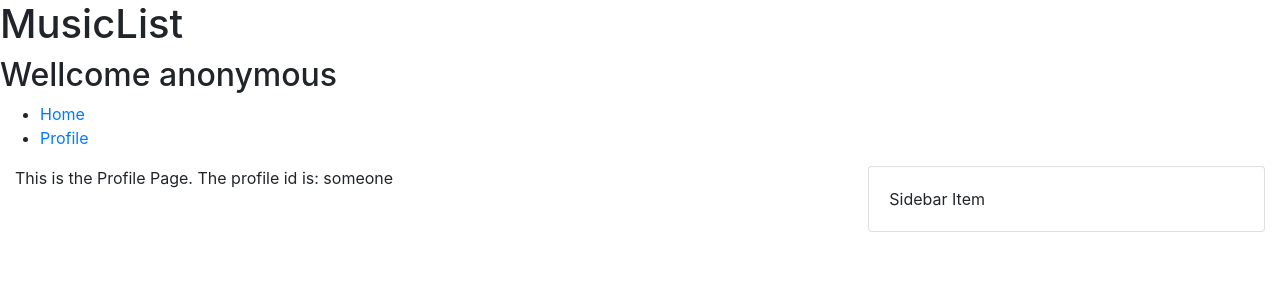
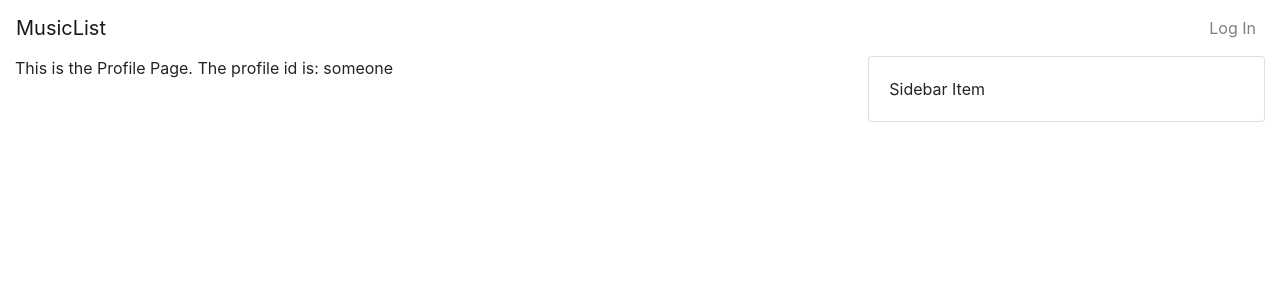
Before and after one commit to jimyandres/MusicList, a React app: page /account/profile/someone in a window 1280 px wide. Shown: the top 300 px of the page. Built offline with nearby package versions, Linux system fonts and the light colour scheme; the HTML template or start-up script is replaced by a standard one.

Commit message:
Navbar styling and some minor changes

```diff
--- a/package.json
+++ b/package.json
@@ -15,7 +15,7 @@
     "babel-loader": "^7.1.4",
     "babel-preset-es2017": "^6.24.1",
     "babel-preset-react": "^6.24.1",
-    "bootstrap": "^4.0.0-alpha.6",
+    "bootstrap": "^4.1.1",
     "cookie-parser": "~1.4.3",
     "css-loader": "^0.28.11",
     "debug": "~2.6.9",
--- a/src/components/shared/Header.jsx
+++ b/src/components/shared/Header.jsx
@@ -1,21 +1,41 @@
-import React from 'react';
+import React, { Component } from 'react';
 import { Link } from 'react-router-dom';
+import { Collapse, Navbar, NavbarToggler, NavbarBrand, Nav, NavItem, NavLink } from 'reactstrap';
 
-const Header = ({ username }) => {
-  return (
-    <header>
-      <h1>MusicList</h1>
-      <div className="user-menu">
-        <h2>Wellcome { username }</h2>
-        <nav>
-          <ul>
-            <li><Link to="/">Home</Link></li>
-            <li><Link to="/account/profile/someone">Profile</Link></li>
-          </ul>
-        </nav>
-      </div>
-    </header>
-  );
-};
+class Header extends Component {
+  constructor(props) {
+    super(props);
+
+    this.state = {
+      isOpen: false,
+    };
+
+    this.toggleNavbar = this.toggleNavbar.bind(this);
+  }
+
+  toggleNavbar() {
+    this.setState({
+      isOpen: !this.state.isOpen,
+    });
+  }
+
+  render() {
+    return (
+      <header className="wrapper">
+        <Navbar color="faed" light expand>
+          <NavbarToggler onClick={this.toggleNavbar} />
+          <NavbarBrand tag={Link} to="/">MusicList</NavbarBrand>
+          <Collapse isOpen={this.state.isOpen} navbar>
+            <Nav className="ml-auto" navbar>
+              <NavItem>
+                <NavLink tag={Link} to="/account/login">Log In</NavLink>
+              </NavItem>
+            </Nav>
+          </Collapse>
+        </Navbar>
+      </header>
+    );
+  }
+}
 
 export default Header;
```
Also changed, not shown: .babelrc, 1 other file (tests, documents, lock files or other folders).
